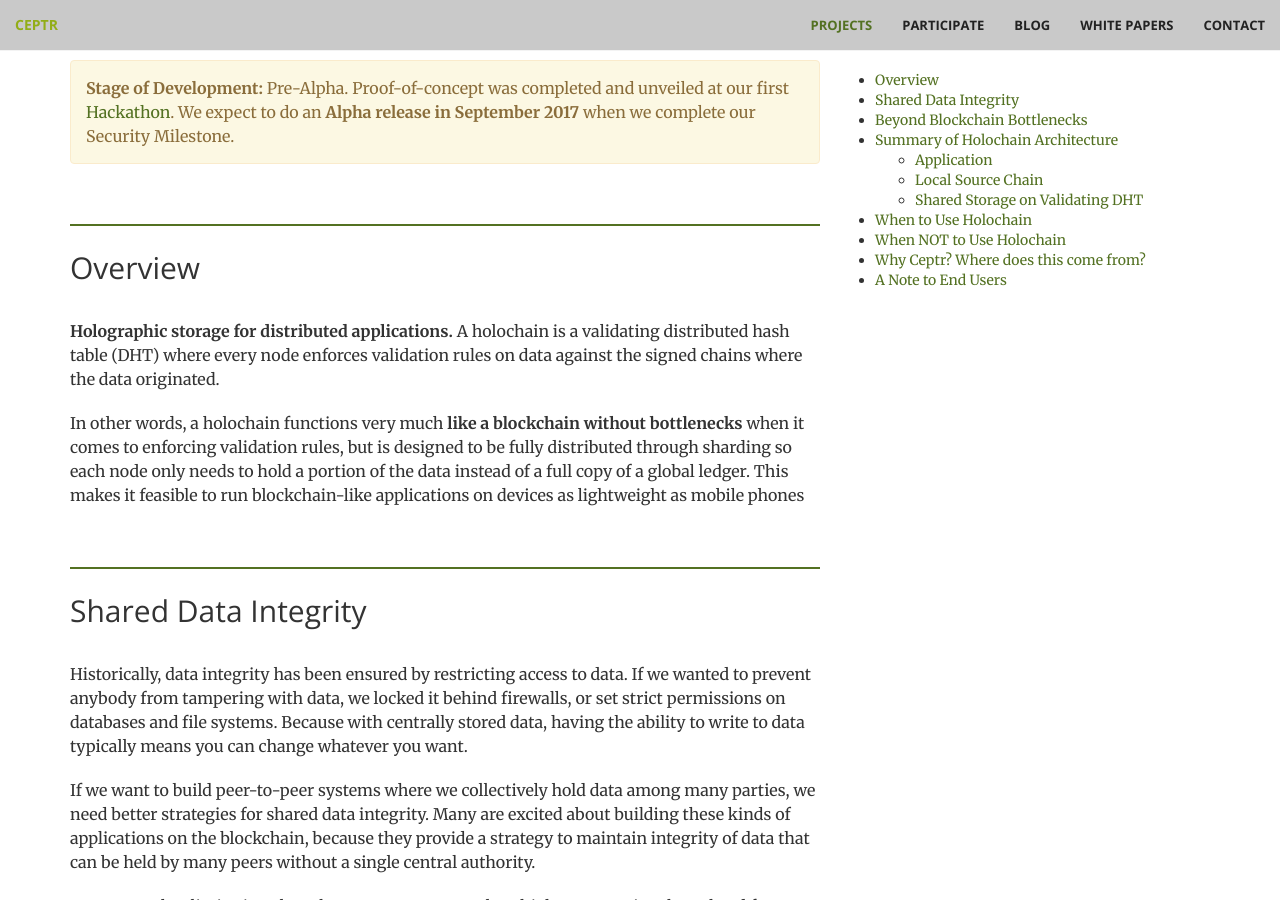
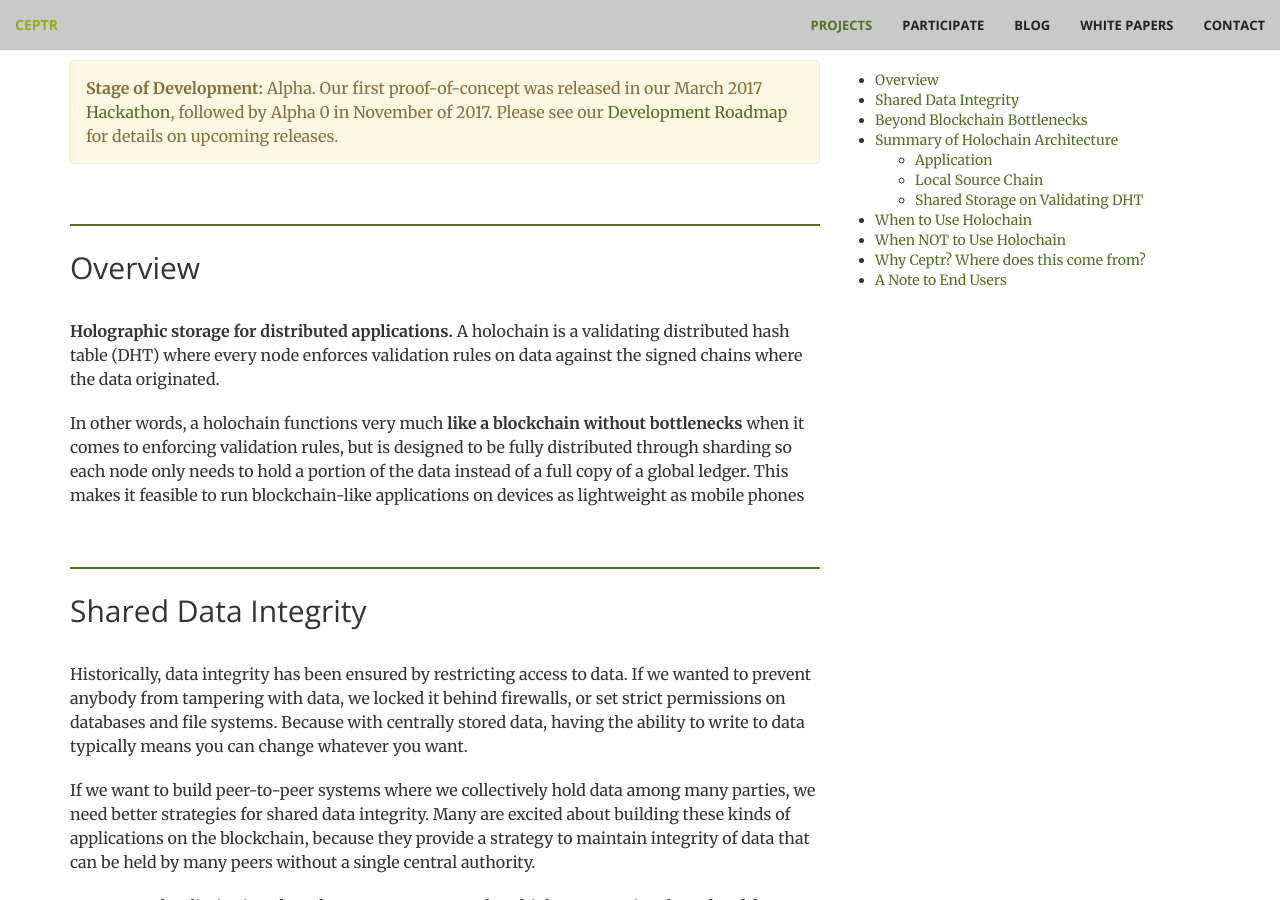
Before and after one commit to metacurrency/ceptr-org, a Jekyll site: the page built from _projects/holochain.md, in a window 1280 px wide and 900 px high, scrolled down 697 px. Built offline with Jekyll 4.4.1, drawn with Linux system fonts in a browser that asks for light colours.

Commit message:
updated stage of development

```diff
--- a/_projects/holochain.md
+++ b/_projects/holochain.md
@@ -37,7 +37,7 @@ articles:
 
 <br />
 <div class="alert alert-warning" role="alert" markdown="1">
-   <b>Stage of Development:</b> Pre-Alpha. Proof-of-concept was completed and unveiled at our first <a href="/participate/hackathons">Hackathon</a>. We expect to do an <b>Alpha release in September 2017</b> when we complete our Security Milestone.
+   <b>Stage of Development:</b> Alpha. Our first proof-of-concept was released in our March 2017 <a href="/participate/hackathons">Hackathon</a>, followed by Alpha 0 in November of 2017.  Please see our [Development Roadmap](https://github.com/metacurrency/holochain/wiki/Roadmap) for details on upcoming releases.
 </div>
 
 ## Overview
```
